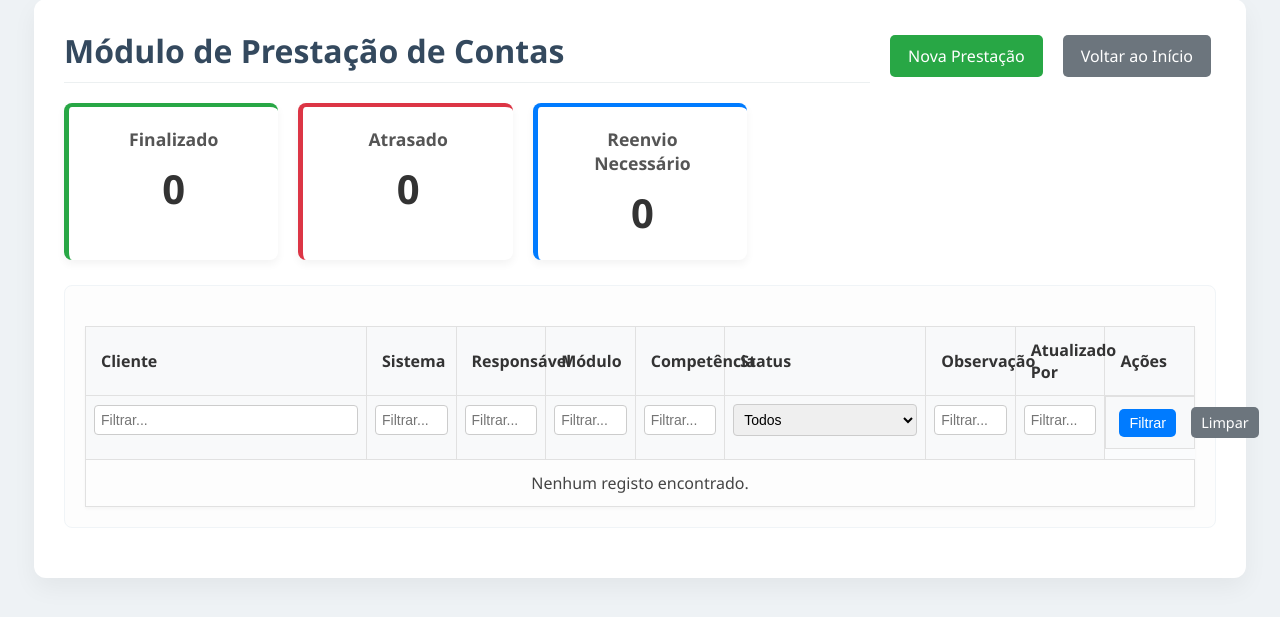
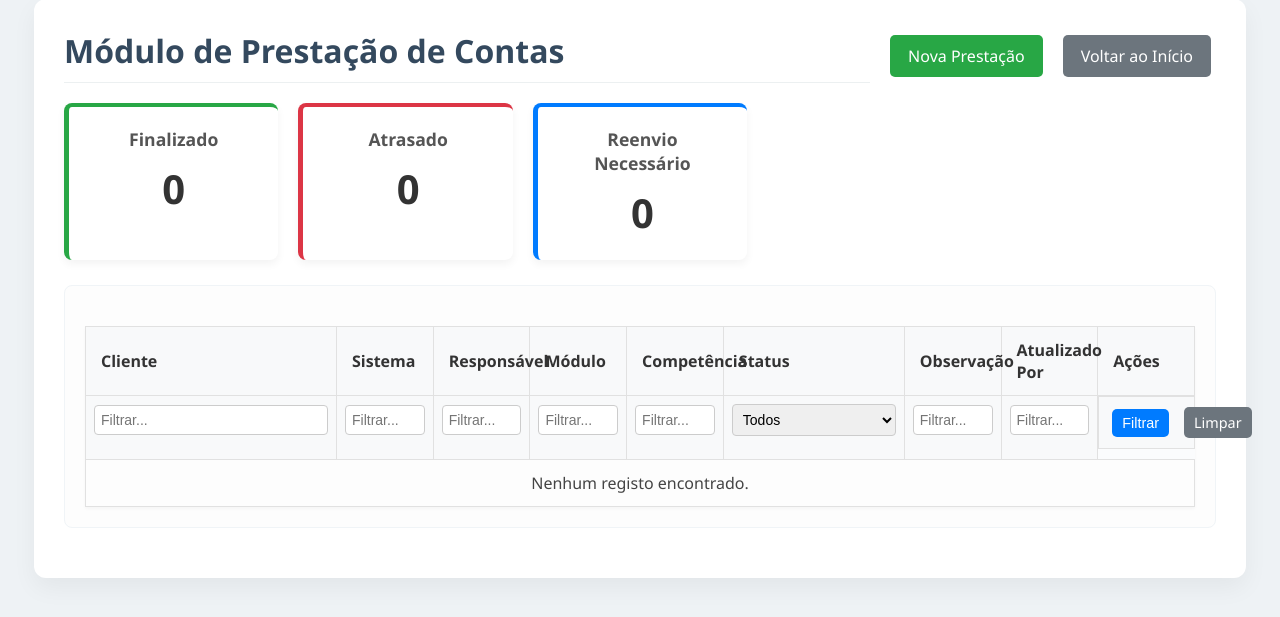
Before and after one commit to lauracgdacosta/ibtech_app, a Flask app: page /prestacao_contas in a window 1280 px wide. Shown: the part 41-658 px from the top of the page. Run offline with Flask 3, Linux system fonts and the light colour scheme; a user stored in the database is signed in; data that the repository does not hold is empty.

Commit message:
melhorando o modulo prestacao de contas

```diff
--- a/templates/prestacao_contas.html
+++ b/templates/prestacao_contas.html
@@ -36,11 +36,12 @@
         .status-atrasado { background-color: #dc3545; }
         .status-reenvio { background-color: #007bff; }
 
-        .col-status { width: 170px; }
-
-        /* --- NOVA REGRA DE CSS PARA A LARGURA DO CLIENTE --- */
+        /* --- LARGURAS AJUSTADAS AQUI --- */
+        .col-status {
+            width: 150px;
+        }
         .col-cliente {
-            width: 250px; /* Aumenta a largura da coluna Cliente */
+            width: 220px;
         }
     </style>
 </head>
```
